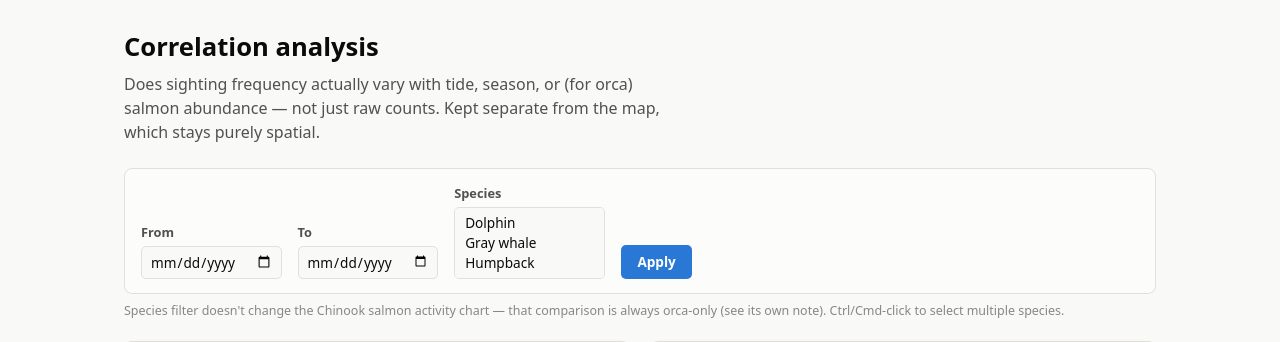
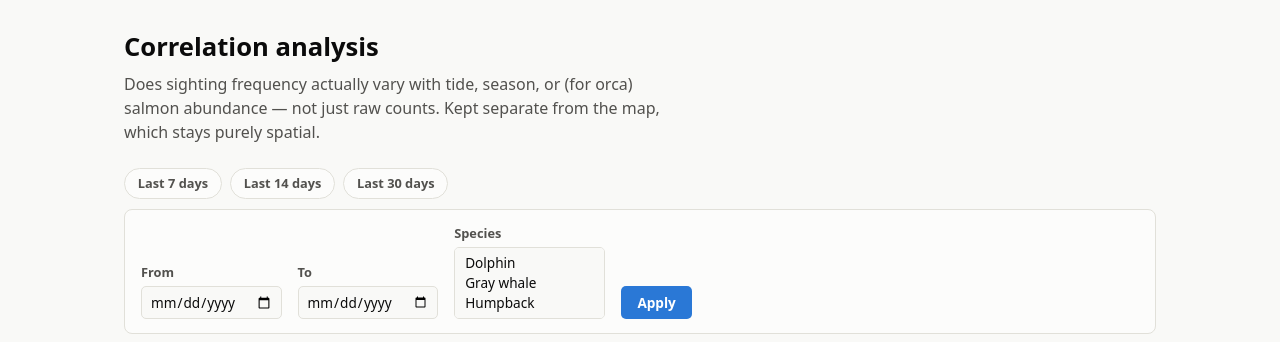
Before and after one commit to drewjmart/whale-sighting-alerts, a Flask app: page /analysis in a window 1280 px wide. Shown: the part 71-413 px from the top of the page. Run offline with Flask 3, Linux system fonts and the light colour scheme; data that the repository does not hold is empty; some libraries are stand-ins or nearby versions.

Commit message:
feat: add last 7/14/30 day shortcut buttons to date filters
New shortcut links above the From/To inputs on both /map and /analysis
-- plain server-rendered <a> links to a precomputed URL (today's date is
only known server-side) rather than JS, matching the rest of the app's
no-JS-required filter forms. Shared via a new _date_shortcuts.html
include so both pages build/render them identically instead of
duplicating the date math.

Clicking a shortcut only overrides start_date/end_date -- every other
filter currently set (species, pod, trust, region) is preserved rather
than reset, and the active shortcut (if the current range exactly
matches one) is highlighted.

Verified live on both pages: clicking 'Last 7 days' filled in the
correct dates, highlighted the button, and re-filtered the map/charts.
6 new tests cover URL construction, param preservation, and the
active-shortcut matching (including that a same-length but
non-ending-today range doesn't falsely show as active).

Co-Authored-By: Claude Sonnet 5 <noreply@anthropic.com>

```diff
--- a/dashboard/app.py
+++ b/dashboard/app.py
@@ -8,6 +8,7 @@ this PR -- see README §Phase 2 for the (separate, later) Render step.
 
 from __future__ import annotations
 
+from datetime import date, timedelta
 from pathlib import Path
 from urllib.parse import urlencode
 
@@ -109,6 +110,40 @@ def index():
     return render_template("index.html", recent=recent, kpis=kpis)
 
 
+_DATE_SHORTCUT_DAYS = (7, 14, 30)
+
+
+def _date_shortcut_urls(base_path: str, preserved_params: dict) -> dict[int, str]:
+    """'Last N days' shortcut links for a filter form (2026-09-13) -- one
+    helper shared by /map and /analysis so both pages' shortcuts are built
+    the same way, rather than each view re-deriving today's date and
+    re-encoding params. `preserved_params` carries every OTHER currently
+    set filter (species, pod, trust, ...) so clicking a shortcut narrows
+    the date range without silently discarding filters set elsewhere on
+    the same form."""
+    today = date.today()
+    urls = {}
+    for days in _DATE_SHORTCUT_DAYS:
+        params = dict(preserved_params)
+        params["start_date"] = (today - timedelta(days=days)).isoformat()
+        params["end_date"] = today.isoformat()
+        urls[days] = f"{base_path}?{urlencode(params, doseq=True)}"
+    return urls
+
+
+def _active_shortcut_days(start_date: str | None, end_date: str | None) -> int | None:
+    """Which shortcut (if any) exactly matches the current start/end date
+    -- purely cosmetic, to highlight the active one; returns None if the
+    current range doesn't match any shortcut (including no range at all)."""
+    today = date.today()
+    if not start_date or not end_date or end_date != today.isoformat():
+        return None
+    for days in _DATE_SHORTCUT_DAYS:
+        if start_date == (today - timedelta(days=days)).isoformat():
+            return days
+    return None
+
+
 def _map_filters_from_request() -> dict:
     return dict(
         start_date=request.args.get("start_date") or None,
@@ -146,6 +181,10 @@ def map_view():
     if filters["trust"] != "all":
         frame_params["trust"] = filters["trust"]
 
+    # frame_params minus the date keys is exactly "every other filter
+    # currently set" -- reuse it rather than re-deriving the same thing.
+    preserved = {k: v for k, v in frame_params.items() if k not in ("start_date", "end_date")}
+
     return render_template(
         "map.html",
         frame_query=urlencode(frame_params, doseq=True),
@@ -157,6 +196,8 @@ def map_view():
         end_date=filters["end_date"] or "",
         trust=filters["trust"],
         regions=known_regions(),
+        shortcut_urls=_date_shortcut_urls("/map", preserved),
+        active_shortcut_days=_active_shortcut_days(filters["start_date"], filters["end_date"]),
     )
 
 
@@ -242,6 +283,8 @@ def analysis_view():
         for i, fig in enumerate(charts)
     ]
 
+    preserved = {"species": species} if species else {}
+
     return render_template(
         "analysis.html",
         chart_html=chart_html,
@@ -249,6 +292,8 @@ def analysis_view():
         selected_species=species or [],
         start_date=start_date or "",
         end_date=end_date or "",
+        shortcut_urls=_date_shortcut_urls("/analysis", preserved),
+        active_shortcut_days=_active_shortcut_days(start_date, end_date),
     )
 
 
--- /dev/null
+++ b/dashboard/templates/_date_shortcuts.html
@@ -0,0 +1,13 @@
+{# Shared by /map and /analysis (2026-09-13) -- "last N days" shortcut
+   links, rendered above the raw From/To inputs. Plain <a> links to a
+   server-computed URL (today's date is only known server-side), same
+   no-JS-required philosophy as the rest of the filter forms. Expects
+   `shortcut_urls` ({days: url}) and `active_shortcut_days` (int or None)
+   in the including template's context. #}
+<div class="date-shortcuts">
+  {% for days, url in shortcut_urls.items() %}
+    <a class="date-shortcut{{ ' active' if active_shortcut_days == days else '' }}" href="{{ url }}">
+      Last {{ days }} days
+    </a>
+  {% endfor %}
+</div>
--- a/dashboard/templates/analysis.html
+++ b/dashboard/templates/analysis.html
@@ -7,6 +7,7 @@
     not just raw counts. Kept separate from the map, which stays purely spatial.
   </p>
 
+  {% include "_date_shortcuts.html" %}
   <form class="filter-bar" method="get" action="/analysis">
     <label>
       From
--- a/dashboard/templates/base.html
+++ b/dashboard/templates/base.html
@@ -205,6 +205,27 @@
       color: var(--ink-2);
       text-decoration: underline;
     }
+    .date-shortcuts {
+      display: flex;
+      gap: 0.5rem;
+      margin-bottom: 0.6rem;
+    }
+    .date-shortcut {
+      font-size: 0.8rem;
+      font-weight: 600;
+      color: var(--ink-2);
+      background: var(--surface);
+      border: 1px solid var(--gridline);
+      border-radius: 999px;
+      padding: 0.3rem 0.8rem;
+      text-decoration: none;
+    }
+    .date-shortcut:hover { color: var(--accent); border-color: var(--accent); }
+    .date-shortcut.active {
+      color: #fff;
+      background: var(--accent);
+      border-color: var(--accent);
+    }
     .filter-note {
       font-size: 0.78rem;
       color: var(--ink-muted);
--- a/dashboard/templates/map.html
+++ b/dashboard/templates/map.html
@@ -7,6 +7,7 @@
     Purely spatial on purpose: for trends and correlations, see <a href="/analysis">Analysis</a>.
   </p>
 
+  {% include "_date_shortcuts.html" %}
   <form class="filter-bar" method="get" action="/map">
     <label>
       From
```
Also changed, not shown: tests/test_date_shortcuts.py (added, +51 -0 lines).
